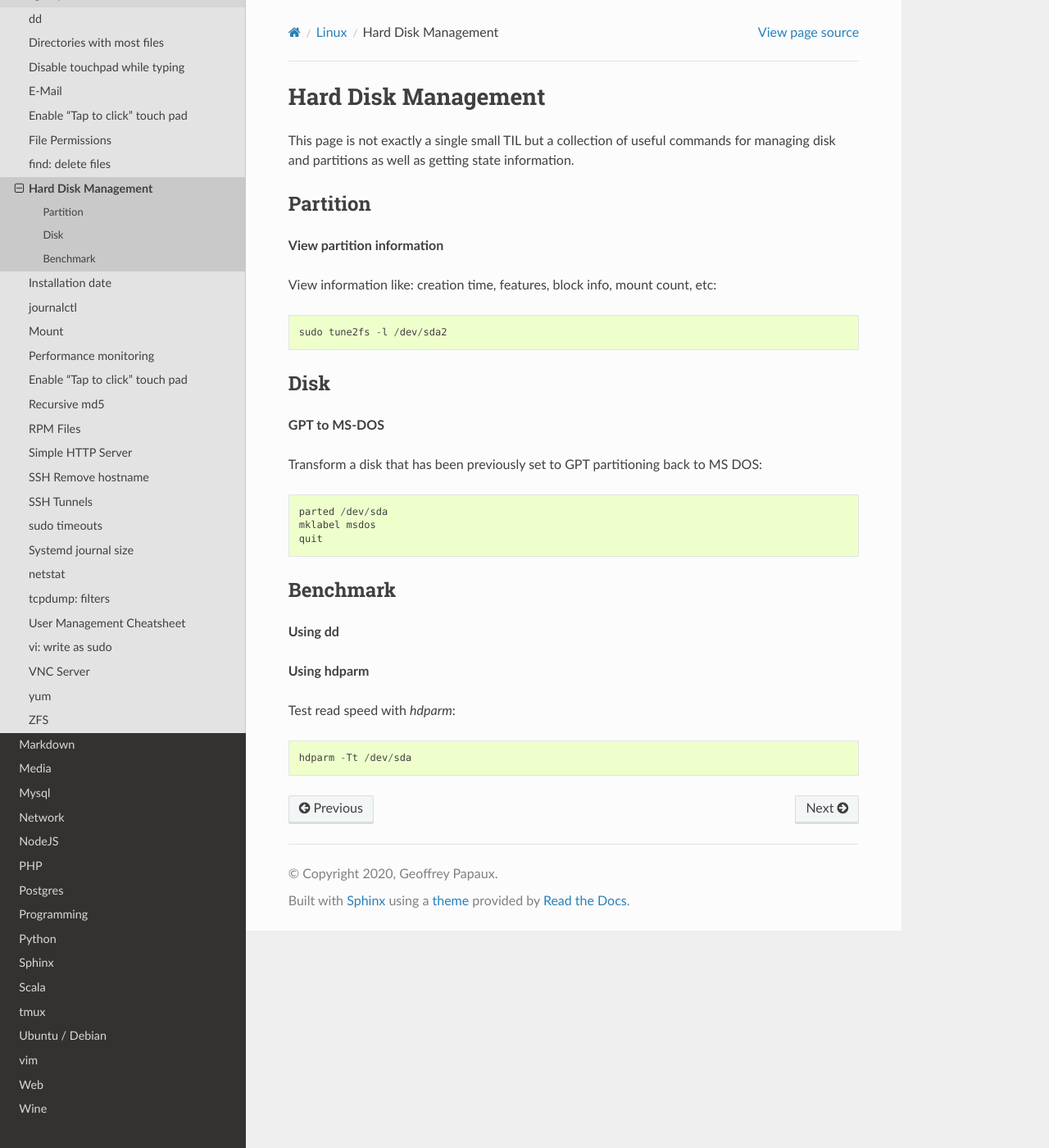
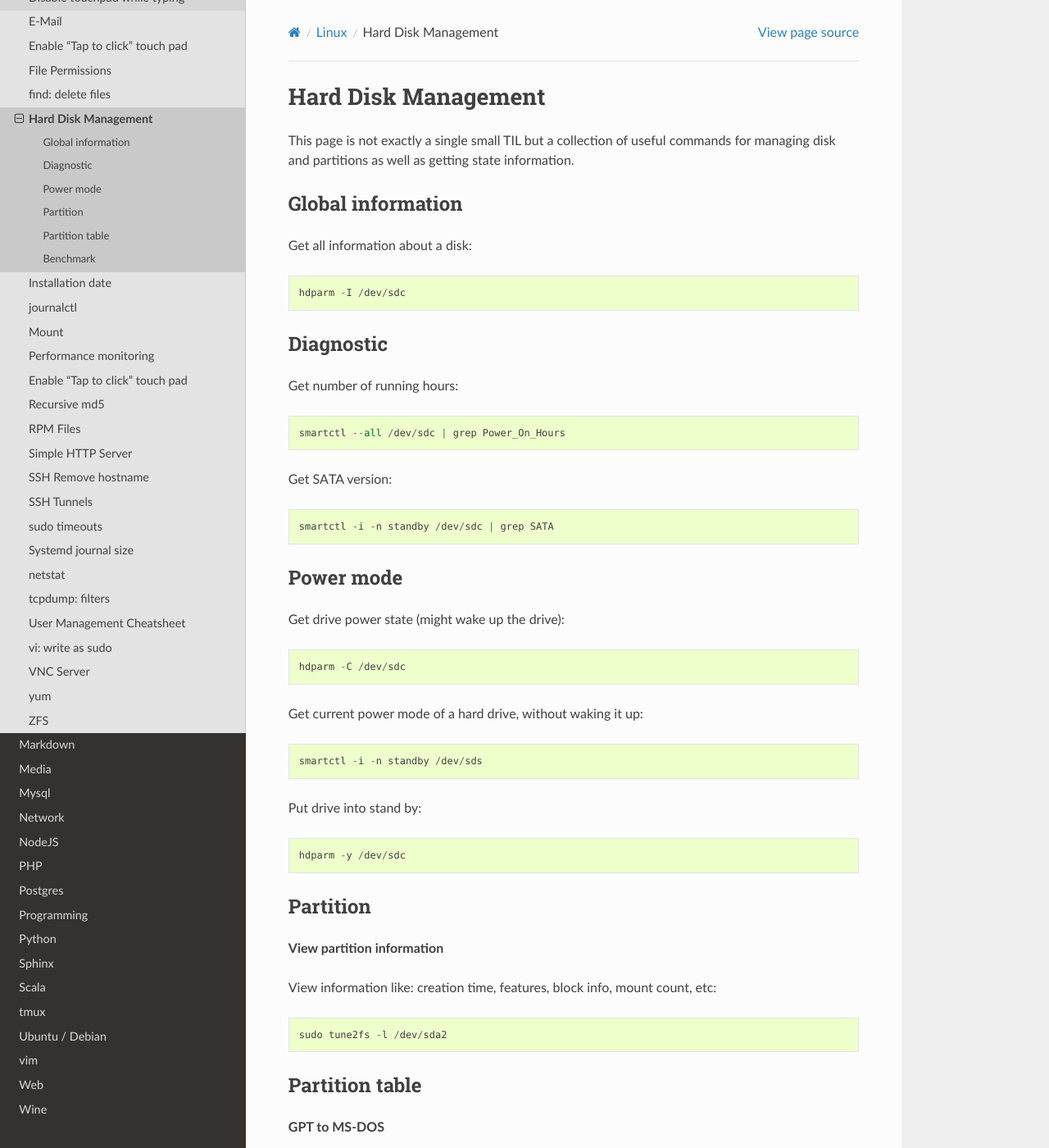
Before and after one commit to papaux/til, a Sphinx documentation site: the page built from source/linux/hard-disk-management.rst, in a window 1280 px wide and 1400 px high. Shown: the whole window at 82% size. Built offline with Sphinx 7.4.7 and the Read the Docs theme 2.0.0, drawn with Linux system fonts in a browser that asks for light colours.

Commit message:
hard disk: add various diagnostic commands

```diff
--- a/source/linux/hard-disk-management.rst
+++ b/source/linux/hard-disk-management.rst
@@ -2,6 +2,40 @@ Hard Disk Management
 ---------------------
 
 This page is not exactly a single small TIL but a collection of useful commands for managing disk and partitions as well as getting state information.
+
+Global information
+~~~~~~~~~~~~~~~~~~
+
+Get all information about a disk::
+
+  hdparm -I /dev/sdc
+
+Diagnostic
+~~~~~~~~~~
+
+Get number of running hours::
+
+  smartctl --all /dev/sdc | grep Power_On_Hours
+
+
+Get SATA version::
+
+  smartctl -i -n standby /dev/sdc | grep SATA
+
+Power mode
+~~~~~~~~~~
+
+Get drive power state (might wake up the drive)::
+
+  hdparm -C /dev/sdc
+
+Get current power mode of a hard drive, without waking it up::
+
+  smartctl -i -n standby /dev/sds
+
+Put drive into stand by::
+
+  hdparm -y /dev/sdc
 
 Partition
 ~~~~~~~~~~
@@ -12,8 +46,8 @@ View information like: creation time, features, block info, mount count, etc::
 
   sudo tune2fs -l /dev/sda2
 
-Disk
-~~~~
+Partition table
+~~~~~~~~~~~~~~~~
 
 **GPT to MS-DOS**
 
```
